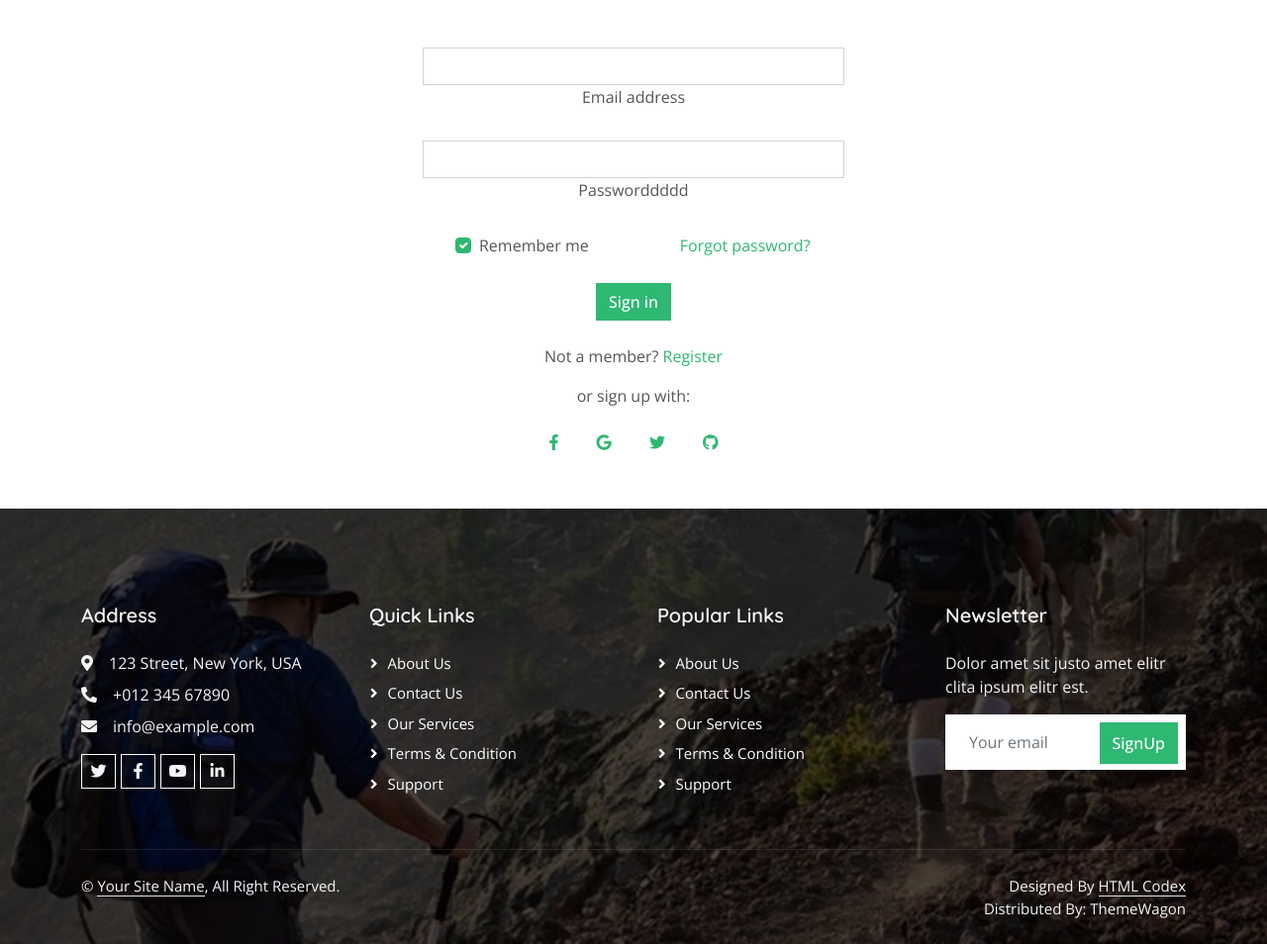
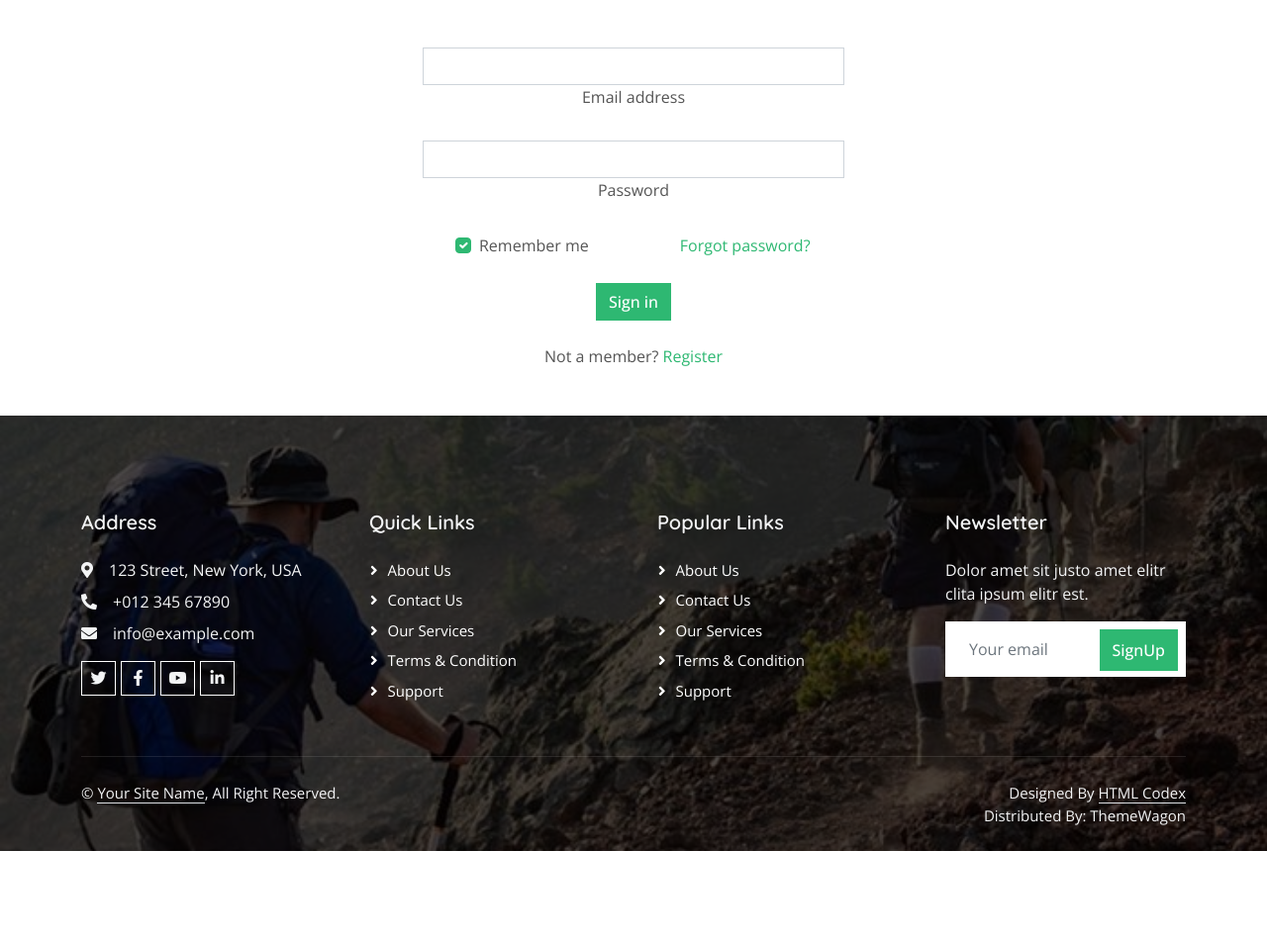
Before and after one commit to dwiaprikurniawan/mount, a CodeIgniter app: page /mount/login in a window 1280 px wide. Shown: the part 126-1080 px from the top of the page at 99% size. After the commit the page ends 986 px from the top, so only its background shows below. Run offline with CodeIgniter, Linux system fonts and the light colour scheme; some libraries are stand-ins or nearby versions.

```diff
--- a/application/views/user/login.php
+++ b/application/views/user/login.php
@@ -12,7 +12,7 @@
   <!-- Password input -->
   <div class="form-outline mb-4">
     <input type="password" id="form2Example2" class="form-control" />
-    <label class="form-label" for="form2Example2">Passworddddd</label>
+    <label class="form-label" for="form2Example2">Password</label>
   </div>
 
   <!-- 2 column grid layout for inline styling -->
@@ -37,21 +37,6 @@
   <!-- Register buttons -->
   <div class="text-center">
     <p>Not a member? <a href="#!">Register</a></p>
-    <p>or sign up with:</p>
-    <button type="button" class="btn btn-link btn-floating mx-1">
-      <i class="fab fa-facebook-f"></i>
-    </button>
-
-    <button type="button" class="btn btn-link btn-floating mx-1">
-      <i class="fab fa-google"></i>
-    </button>
-
-    <button type="button" class="btn btn-link btn-floating mx-1">
-      <i class="fab fa-twitter"></i>
-    </button>
-
-    <button type="button" class="btn btn-link btn-floating mx-1">
-      <i class="fab fa-github"></i>
     </button>
   </div>
 </form>
```
